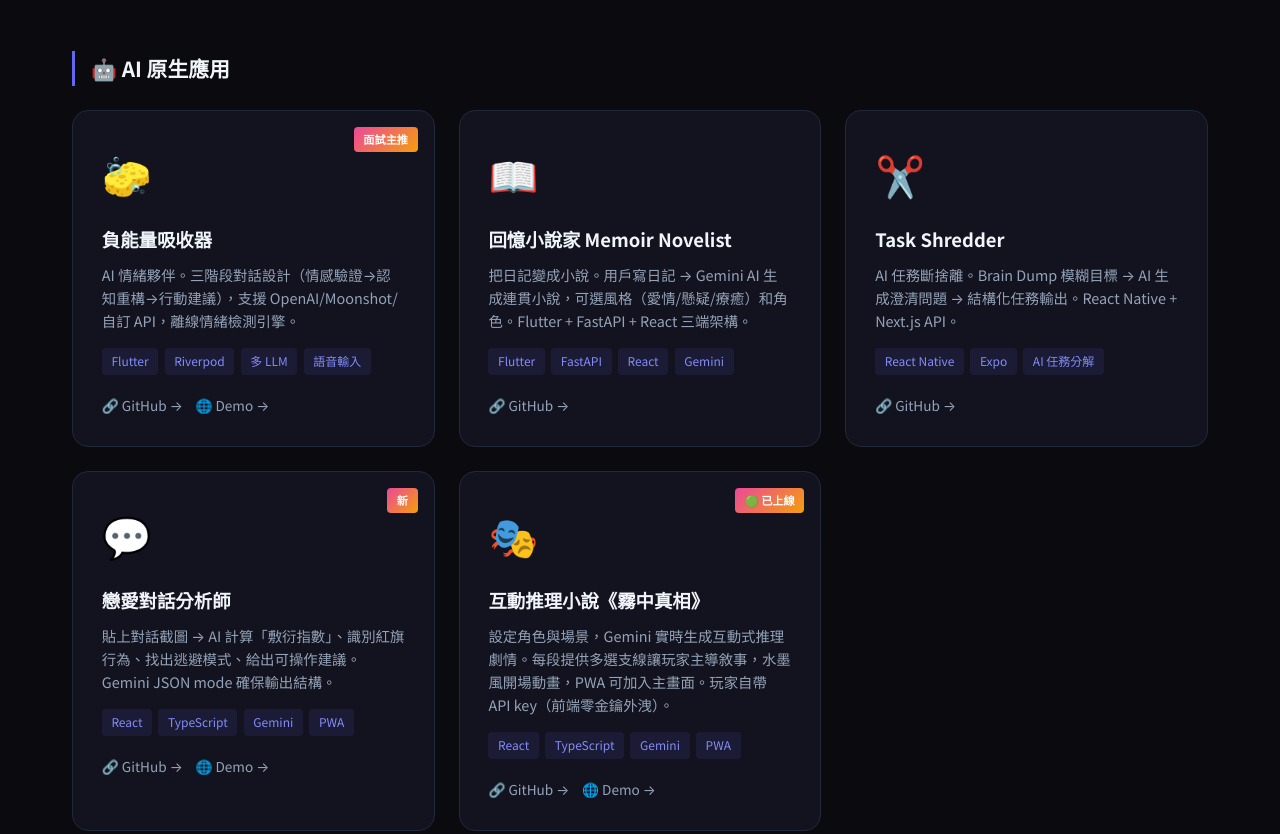
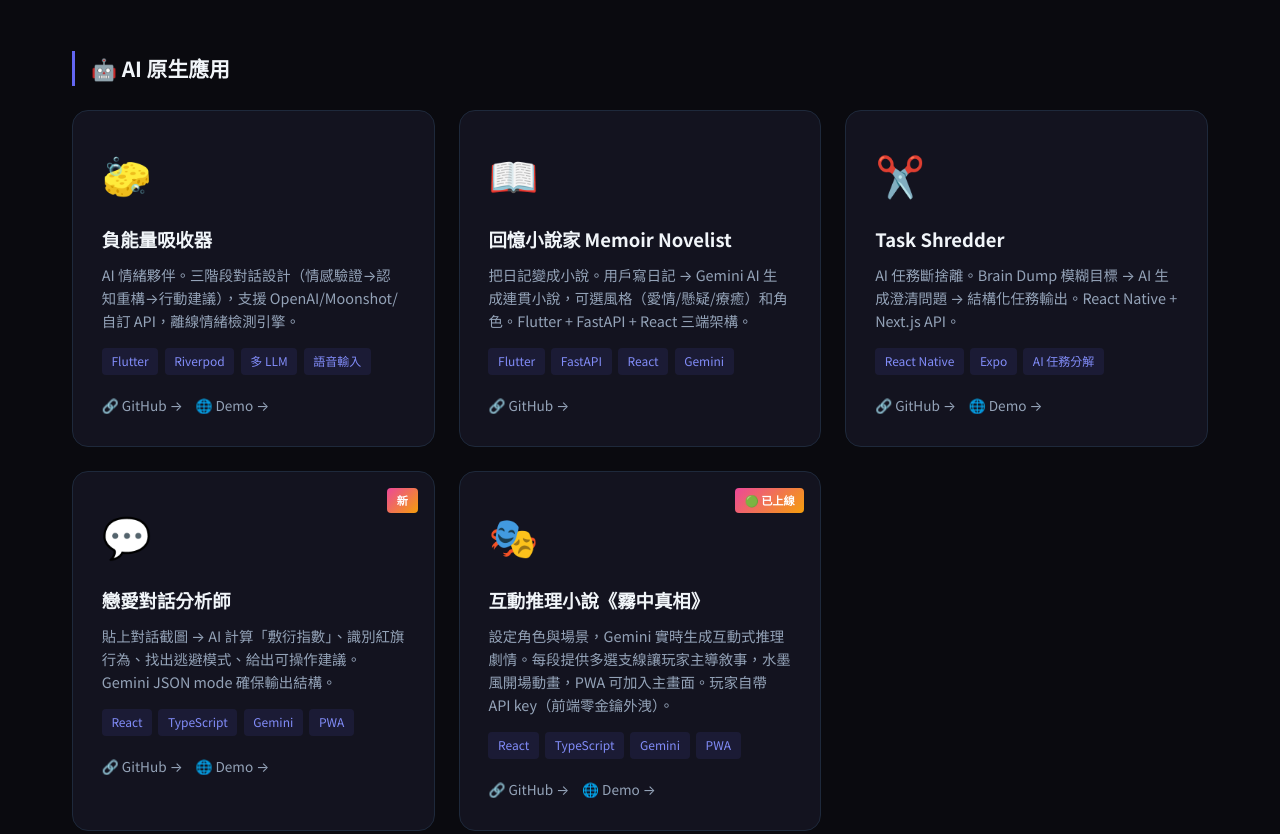
Before and after one commit to weiwei0607/portfolio, a plain HTML site: page portfolio/index.html in a window 1280 px wide. Shown: the part 2380-3214 px from the top of the page. Drawn offline with Linux system fonts and the light colour scheme.

Commit message:
feat(portfolio): update demo links and remove internal tags

```diff
--- a/portfolio/index.html
+++ b/portfolio/index.html
@@ -610,7 +610,6 @@
         <h3 class="category-title">🤖 AI 原生應用</h3>
         <div class="projects-grid">
             <div class="project-card">
-                <div class="project-highlight">面試主推</div>
                 <div class="project-icon">🧽</div>
                 <h3 class="project-title">負能量吸收器</h3>
                 <p class="project-desc">AI 情緒夥伴。三階段對話設計（情感驗證→認知重構→行動建議），支援 OpenAI/Moonshot/自訂 API，離線情緒檢測引擎。</p>
@@ -652,6 +651,7 @@
                 </div>
                 <div class="project-links">
                     <a href="https://github.com/weiwei0607/task-shredder" class="project-link" target="_blank">🔗 GitHub →</a>
+                    <a href="https://task-shredder-weiwei.vercel.app" class="project-link" target="_blank">🌐 Demo →</a>
                 </div>
             </div>
 
@@ -730,7 +730,6 @@
         <h3 class="category-title">📚 教育科技</h3>
         <div class="projects-grid">
             <div class="project-card">
-                <div class="project-highlight">面試主推</div>
                 <div class="project-icon">📚</div>
                 <h3 class="project-title">Tutoring Bot</h3>
                 <p class="project-desc">B2B 教育 SaaS。學生用 LINE 回報成績 → 老師在 Web Dashboard 看成績折線圖 → 機構管理者看全盤數據。FastAPI + Chart.js + LINE Bot。</p>
@@ -756,6 +755,7 @@
                 </div>
                 <div class="project-links">
                     <a href="https://github.com/weiwei0607/history-bridge" class="project-link" target="_blank">🔗 GitHub →</a>
+                    <a href="https://history-bridge-weiwei.vercel.app" class="project-link" target="_blank">🌐 Demo →</a>
                 </div>
             </div>
         </div>
@@ -825,6 +825,7 @@
                 </div>
                 <div class="project-links">
                     <a href="https://github.com/weiwei0607/office-survival" class="project-link" target="_blank">🔗 GitHub →</a>
+                    <a href="https://office-survival-weiwei.vercel.app" class="project-link" target="_blank">🌐 Demo →</a>
                 </div>
             </div>
 
```
Also changed, not shown: 1 other file.
